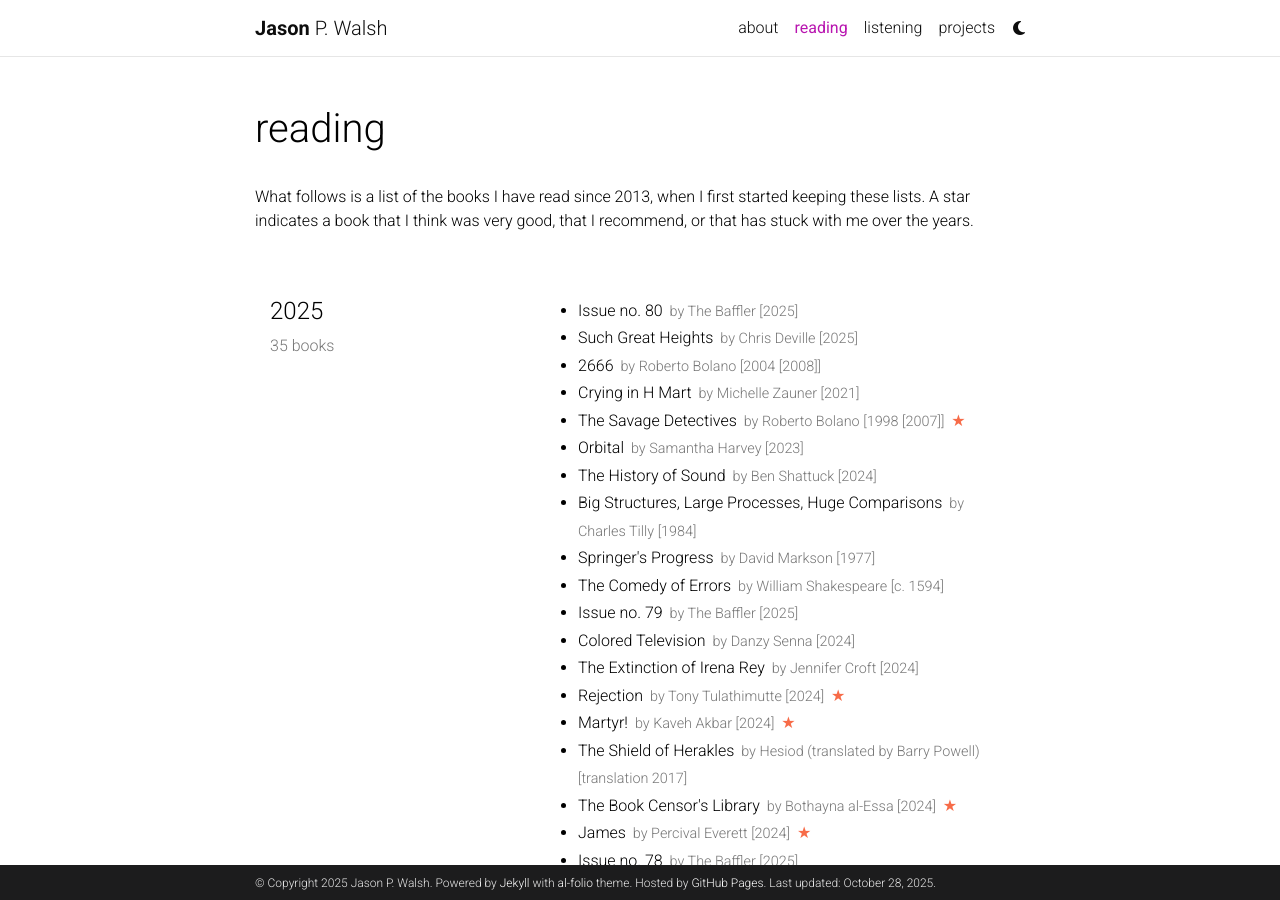
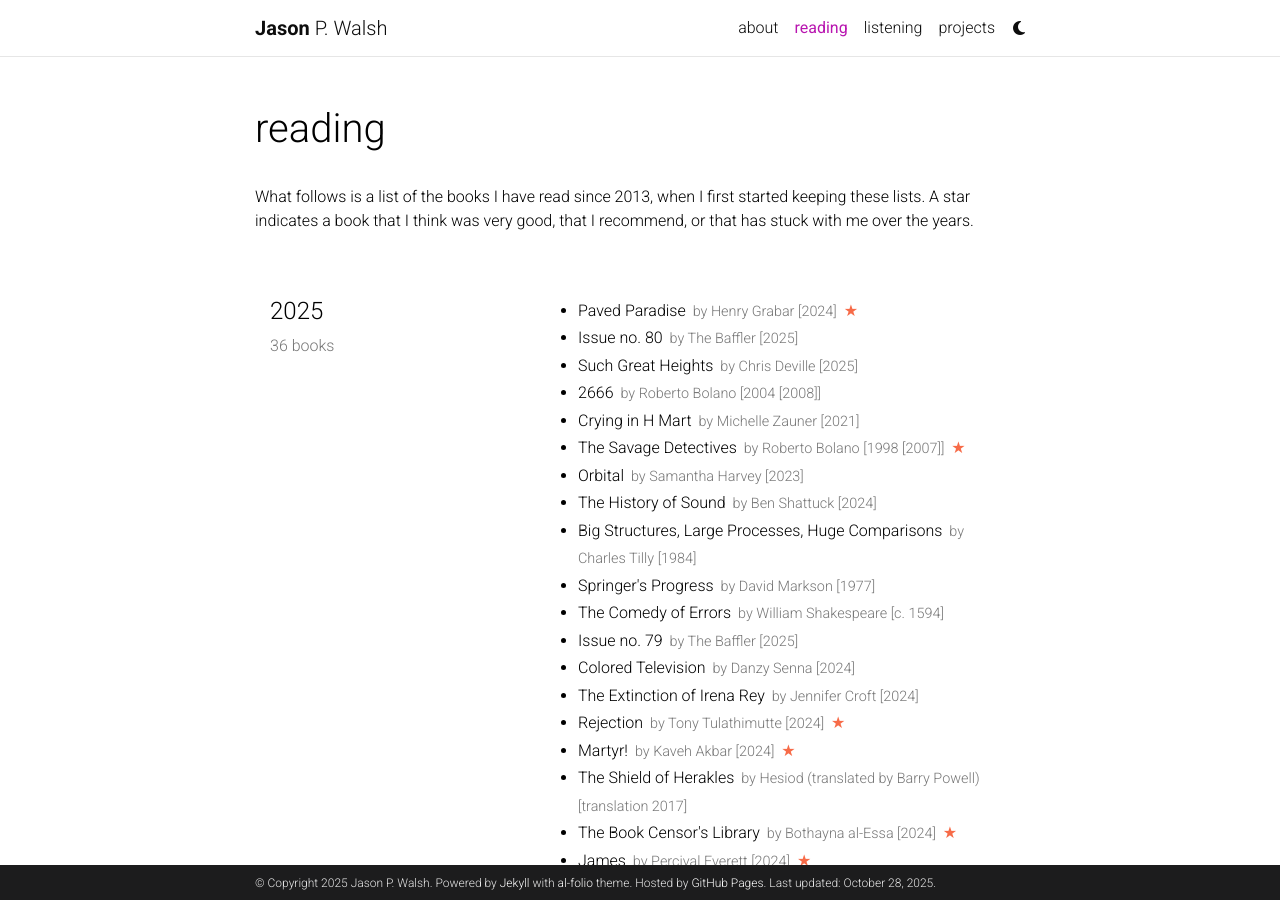
Before and after one commit to jwals23/jwals23.github.io, a Jekyll site: the page built from _pages/reading.md, in a window 1280 px wide and 900 px high. Built offline with Jekyll 4.4.1, drawn with Linux system fonts in a browser that asks for light colours; comment, search, counter and statistics services are not loaded; a style sheet for code colours, icons or effects is not loaded.

Commit message:
Update reading.yml

```diff
--- a/_data/reading.yml
+++ b/_data/reading.yml
@@ -1,6 +1,11 @@
 list:
   - year: "2025"
     books:
+      - title: Paved Paradise
+        author: Henry Grabar
+        year: 2024
+        star: yes
+
       - title: Issue no. 80
         author: The Baffler
         year: 2025
```
